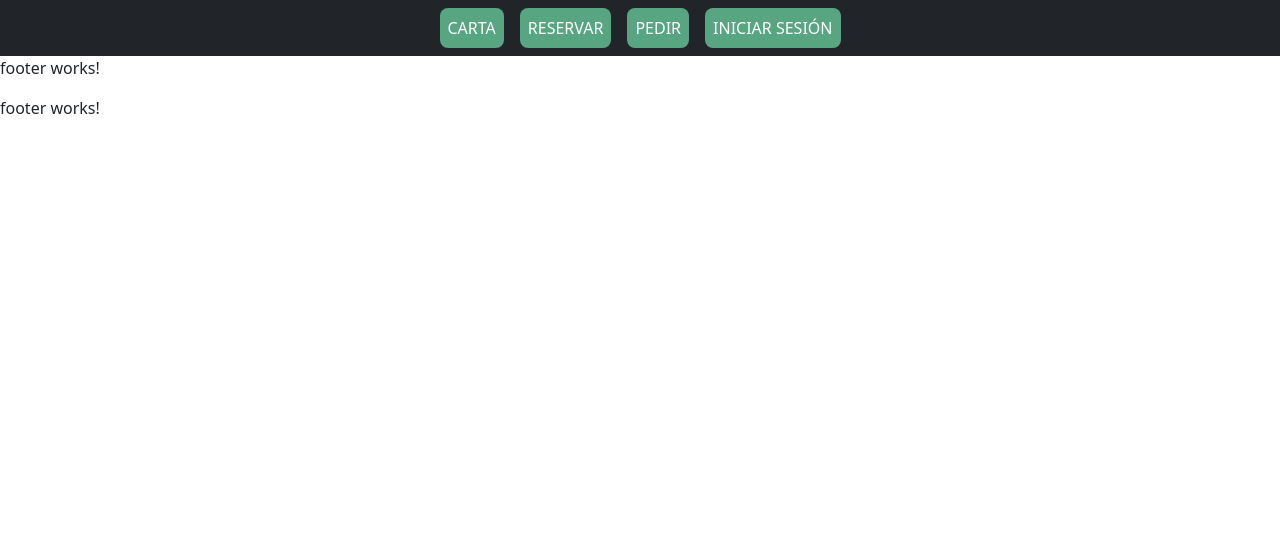
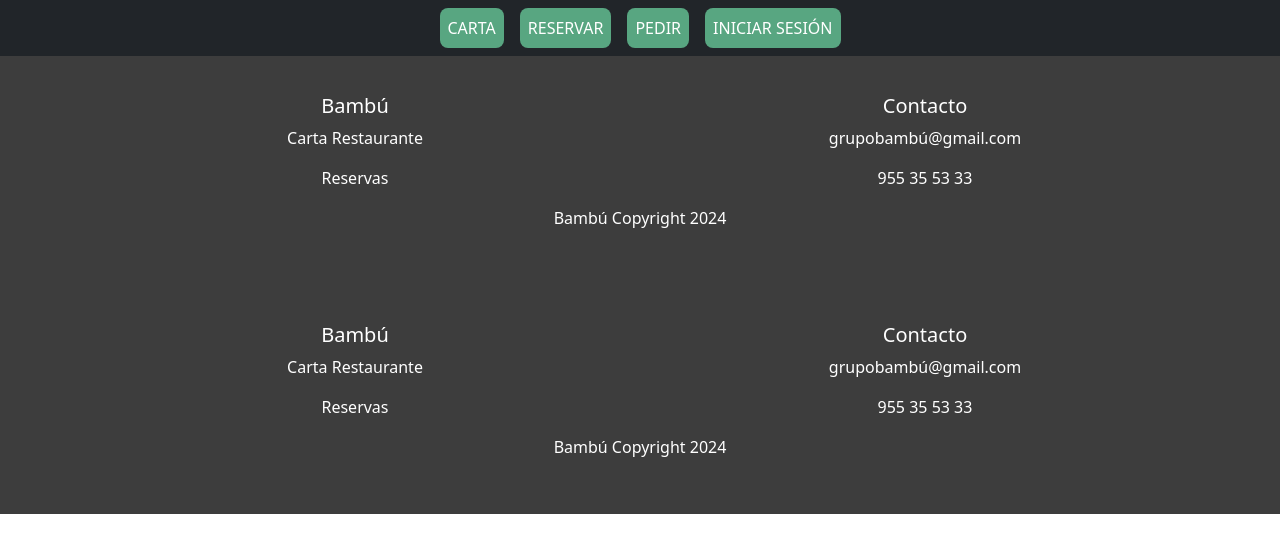
Before and after one commit to CarlosGM2005/Bambu, an Angular app: page /footer in a window 1280 px wide. Shown: the top 552 px of the page. Built offline with nearby package versions, Linux system fonts and the light colour scheme.

Commit message:
finalClase

```diff
--- a/src/app/footer/footer.component.html
+++ b/src/app/footer/footer.component.html
@@ -1 +1,21 @@
-<p>footer works!</p>
+<div class="container-fluid" id="piePagina">
+    <div class="container text-center align-items-center">
+        <div class="row">
+            <div class="col-6 d-flex flex-column justify-content-center">
+                <h5>Bambú</h5>
+                <p>Carta Restaurante</p>
+                <p>Reservas</p>
+            </div>
+            <div class="col-6 d-flex flex-column justify-content-center">
+                <h5>Contacto</h5>
+                <p>grupobambú@gmail.com</p>
+                <p>955 35 53 33</p>
+            </div>
+        </div>
+        <div class="row">
+
+            <p>Bambú Copyright 2024</p>
+
+        </div>
+    </div>
+</div>
--- a/src/app/footer/footer.component.scss
+++ b/src/app/footer/footer.component.scss
@@ -0,0 +1,6 @@
+#piePagina{
+    background-color: #3D3D3D;
+    color: white;
+    padding-top: 3%;
+    padding-bottom: 3%;
+}
```
Also changed, not shown: src/app/header/header.component.html (+5 -5 lines).
